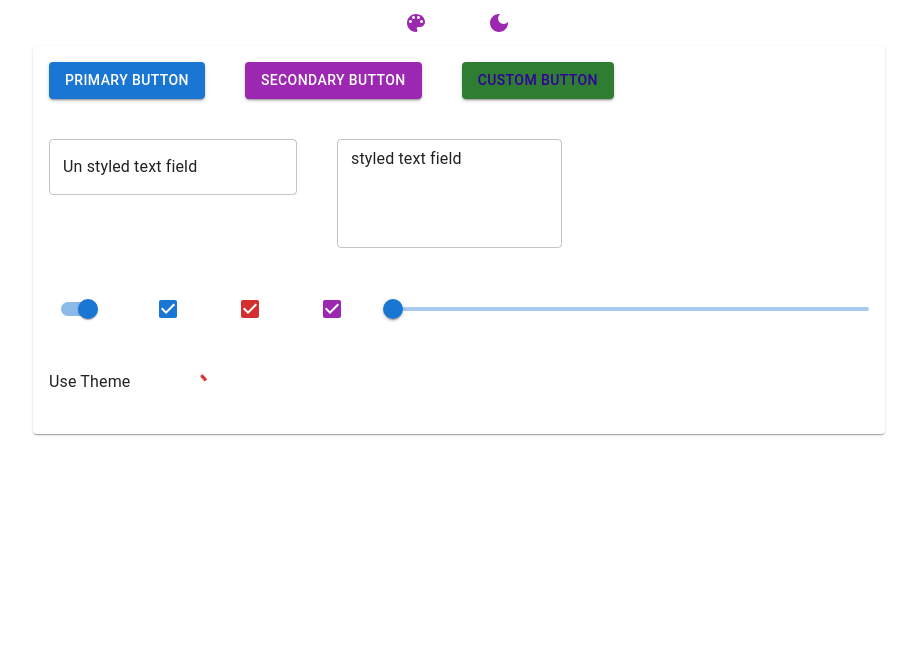
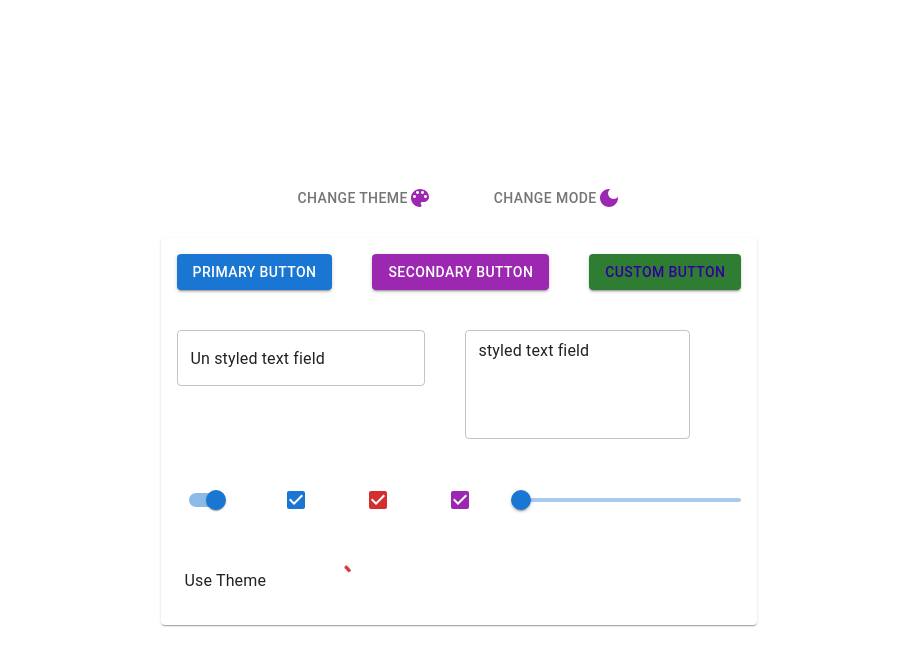
Before and after one commit to facinick/MUIv5_Theming, a React (Create React App) app: page / in a window 1280 px wide. Shown: the top 666 px of the page, without its empty margins (181-1098 px from the left). Built offline with nearby package versions, Linux system fonts and the light colour scheme.

Commit message:
ui tweaks

```diff
--- a/src/App.tsx
+++ b/src/App.tsx
@@ -1,11 +1,13 @@
 import React from "react";
 import Container from "@mui/material/Container";
+import Stack from "@mui/material/Stack";
 import { Main } from "./components/Main";
 import NavBar from "./components/NavBar";
 
 function App() {
   return (
-    <div>
+    <div className="app">
+      <Stack direction="column" spacing={2}>
         <header>
           <NavBar />
         </header>
@@ -14,6 +16,7 @@ function App() {
             <Main />
           </Container>
         </main>
+      </Stack>
     </div>
   );
 }
--- a/src/components/Main.tsx
+++ b/src/components/Main.tsx
@@ -60,11 +60,12 @@ export const Main = () => {
             <Checkbox color={"secondary"} defaultChecked />
             <Slider />
           </Stack>
-          <Stack direction="row" spacing={5}>
+          <Stack alignItems={"center"} direction="row" spacing={5}>
             <Box
               sx={{
                 color: theme?.palette?.containerSecondary?.contrastText,
                 backgroundColor: theme?.palette?.containerSecondary?.main,
+                padding: 1,
               }}
             >
               <Typography>Use Theme</Typography>
--- a/src/components/ThemeModeSwitch.tsx
+++ b/src/components/ThemeModeSwitch.tsx
@@ -11,10 +11,10 @@ const ThemeSwitch = () => {
   return (
     <ToggleButton
       style={{ borderRadius: "50px", border: "none" }}
-      title={theme.palette.mode === "dark" ? "Light Mode" : "Dark Mode"}
       value="check"
       onChange={colorMode.toggleColorMode}
     >
+      change mode
       {theme.palette.mode === "dark" && <LightModeIcon color={"secondary"} />}
       {theme.palette.mode === "light" && <DarkModeIcon color={"secondary"} />}
     </ToggleButton>
--- a/src/components/ThemeSwitch.tsx
+++ b/src/components/ThemeSwitch.tsx
@@ -1,18 +1,20 @@
 import { useTheme } from "@mui/material/styles";
 import { ThemeContext } from "../theme/ThemeProvider";
 import ColorLensIcon from "@mui/icons-material/ColorLens";
-import IconButton from "@mui/material/IconButton";
+import ToggleButton from "@mui/material/ToggleButton";
 import React from "react";
 
 const ThemeModeSwitch = () => {
   const colorMode = React.useContext(ThemeContext);
   return (
-    <IconButton
+    <ToggleButton
+      value={"check"}
       style={{ borderRadius: "50px", border: "none" }}
-      onClick={colorMode.shuffleColorTheme}
+      onChange={colorMode.shuffleColorTheme}
     >
+      change theme
       <ColorLensIcon color={"secondary"} />
-    </IconButton>
+    </ToggleButton>
   );
 };
 
--- a/src/index.css
+++ b/src/index.css
@@ -11,3 +11,11 @@ code {
   font-family: source-code-pro, Menlo, Monaco, Consolas, 'Courier New',
     monospace;
 }
+
+.app {
+  height: 100vh;
+  display: flex;
+  justify-content: center;
+  align-items: center;
+  flex-direction: column;
+}
```
Lines whose indentation alone changed are shown as unchanged.
